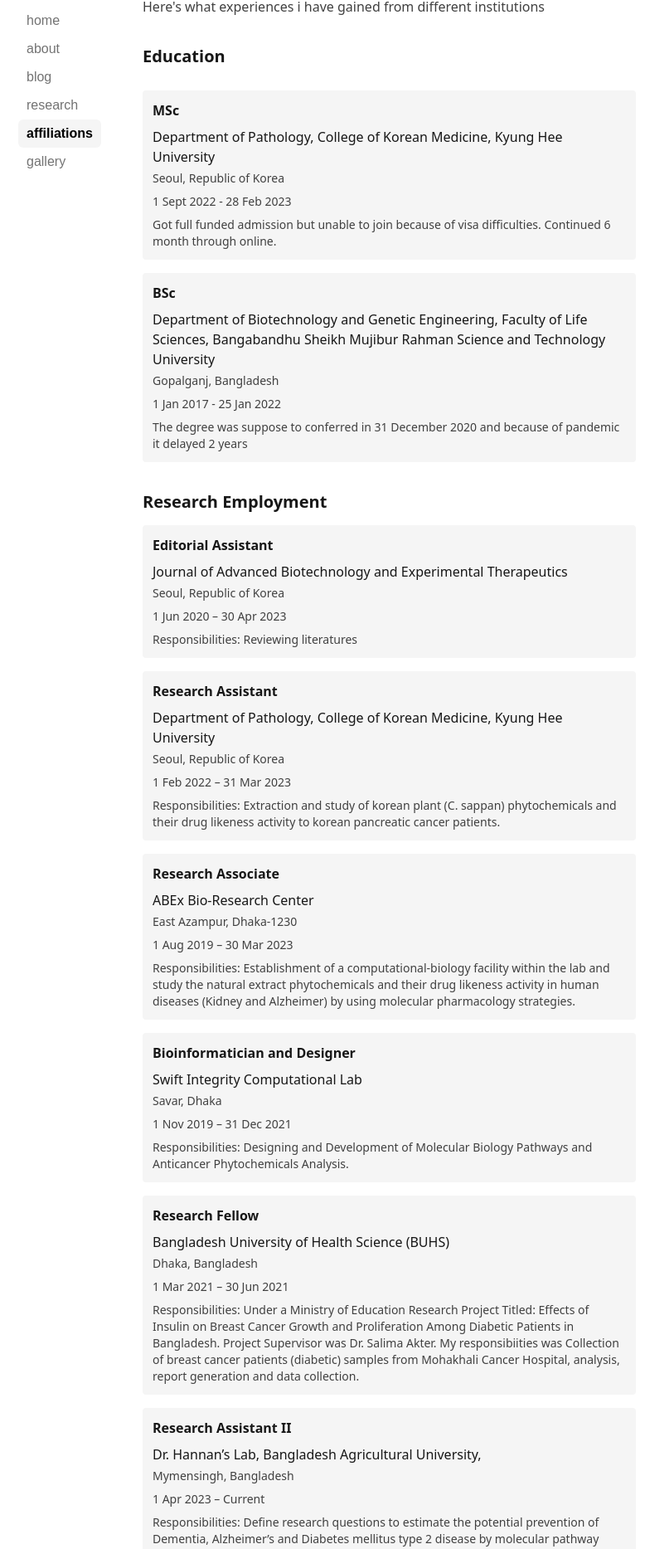
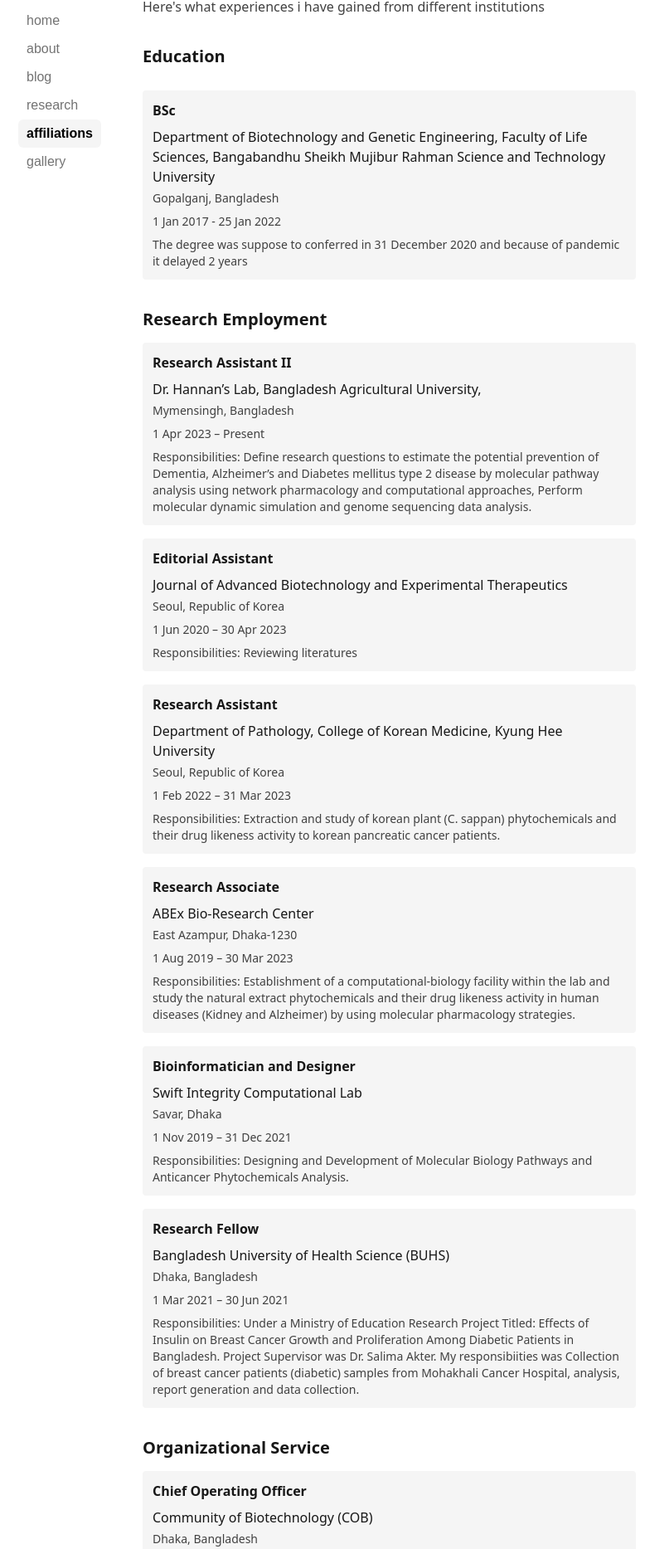
Before and after one commit to hasanur-rahman079/hasanurrahman.com, a Next.js app: page /affiliations in a window 1280 px wide. Shown: the part 200-2067 px from the top of the page at 83% size, without its empty margins (170-948 px from the left). Built offline with nearby package versions, Linux system fonts and the light colour scheme; a web font is replaced by a local one.

Commit message:
updated experiences page

```diff
--- a/app/affiliations/page.tsx
+++ b/app/affiliations/page.tsx
@@ -1,7 +1,7 @@
 import experiencesData from "lib/dataExperience";
 import type { Metadata } from "next";
 import Link from "next/link";
-import { parse, isValid } from "date-fns";
+import {parse, isValid, format} from "date-fns";
 
 export const metadata: Metadata = {
   title: "Affiliations",
@@ -12,6 +12,9 @@
 async function expData() {
   return experiencesData;
 }
+
+const date = new Date();
+const currentDate = format(date, "dd MMM yyyy");
 
 function ExpCard({
   id,
@@ -36,7 +39,12 @@
         </Link>
       </h5>
       <p className="my-0 text-sm">{location}</p>
-      <p className="my-2 text-sm">{time}</p>
+      {/*<p className="my-2 text-sm">{time}</p>*/}
+      <p className="my-2 text-sm">
+        {time.includes(currentDate)
+          ? time.replace(currentDate, "Present")
+          : time}
+      </p>
       {info ? (
         <p className="my-0 text-sm">{info}</p>
       ) : (
--- a/lib/dataExperience.ts
+++ b/lib/dataExperience.ts
@@ -1,4 +1,5 @@
 import { v4 as uuidv4 } from "uuid";
+import {format} from "date-fns";
 
 const khuLogo = "/org_logos/khu.png";
 const abexLogo = "/org_logos/abex.png";
@@ -10,6 +11,9 @@
 const bsmiabfirstLogo = "/org_logos/fstconf.jpg";
 const ibsLogo = "/org_logos/IBS.jpg";
 const bsmiabSecondLogo = "/org_logos/secconf.jpg";
+
+const date = new Date();
+const currentDate = format(date, "dd MMM yyyy");
 
 const experiencesData = {
   education: [
@@ -24,17 +28,17 @@
     //   time: " 1 Mar 2023 - Current",
     //   info: "Got admitted in the last winter semester",
     // },
-    {
-      id: uuidv4(),
-      img: khuLogo,
-      title: "MSc",
-      institute:
-        "Department of Pathology, College of Korean Medicine, Kyung Hee University",
-      weblink: "https://khu.elsevierpure.com/en/persons/bonglee-kim/network/",
-      address: "Seoul, Republic of Korea",
-      time: " 1 Sept 2022 - 28 Feb 2023",
-      info: "Got full funded admission but unable to join because of visa difficulties. Continued 6 month through online.",
-    },
+    // {
+    //   id: uuidv4(),
+    //   img: khuLogo,
+    //   title: "MSc",
+    //   institute:
+    //     "Department of Pathology, College of Korean Medicine, Kyung Hee University",
+    //   weblink: "https://khu.elsevierpure.com/en/persons/bonglee-kim/network/",
+    //   address: "Seoul, Republic of Korea",
+    //   time: " 1 Sept 2022 - 28 Feb 2023",
+    //   info: "Got full funded admission but unable to join because of visa difficulties. Continued 6 month through online.",
+    // },
     {
       id: uuidv4(),
       img: khuLogo,
@@ -56,7 +60,7 @@
       institute: "Dr. Hannan’s Lab, Bangladesh Agricultural University,",
       weblink: "https://bau.edu.bd/profile/BMB1010",
       address: "Mymensingh, Bangladesh",
-      time: "1 Apr 2023 – Current",
+      time: `1 Apr 2023 – ${currentDate}`,
       focus:
         "Define research questions to estimate the potential prevention of Dementia, Alzheimer’s and Diabetes mellitus type 2 disease by molecular pathway analysis using network pharmacology and computational approaches, Perform molecular dynamic simulation and genome sequencing data analysis.",
     },
@@ -130,7 +134,7 @@
       title: "Founder and CEO",
       institute: "ExomeIT",
       weblink: "https://www.exomeit.com/about",
-      time: "9 Dec 2020 - Current",
+      time: `9 Dec 2020 - ${currentDate}`,
       address: "Dhaka, Bangladesh",
       focus: "Executing the overall operations",
     },
@@ -138,10 +142,10 @@
     {
       id: uuidv4(),
       img: cobLogo,
-      title: "Chief Creative & Branding Officer",
+      title: "Chief Operating Officer",
       institute: "Community of Biotechnology (COB)",
       weblink: "https://www.cobt.org/about/leaders",
-      time: "1 Sep 2020 – 30 Dec 2022",
+      time: `1 Sep 2020 – ${currentDate}`,
       address: "Dhaka, Bangladesh",
       focus:
         " Managing and Chief of Media and Communication Department, Department of Publication, Department of Visual Arts",
@@ -205,7 +209,7 @@
       weblink: "https://www.bsmiab.org/conference-2020/",
       time: "6 Nov 2020 - 8 Nov 2020",
       address: "Dhaka, Bangladesh",
-      focus: "Executive mamber and organizing and managing the team operations",
+      focus: "Executive member and organizing and managing the team operations",
     },
 
     {
@@ -229,7 +233,7 @@
         "https://www.cobt.org/events/2nd-bsmiab-cob-international-conference-on-covid-1/",
       time: "12 Nov 2021 - 14 Nov 2021",
       address: "Dhaka, Bangladesh",
-      focus: "Executive mamber and organizing and managing the team operations",
+      focus: "Executive member and organizing and managing the team operations",
     },
   ],
 };
--- a/lib/info.tsx
+++ b/lib/info.tsx
@@ -5,7 +5,7 @@
 export const about = () => {
   return (
     <>
-      Hey, I'm Hasanur, a Graduate Research Assistant at BAU, where working on
+      Hey, I'm Hasanur, a Research Assistant at BAU, where working on
       computational biology in cancer therapeutics.
     </>
   );
```
Also changed, not shown: 1 other file (tests, documents, lock files or other folders).
